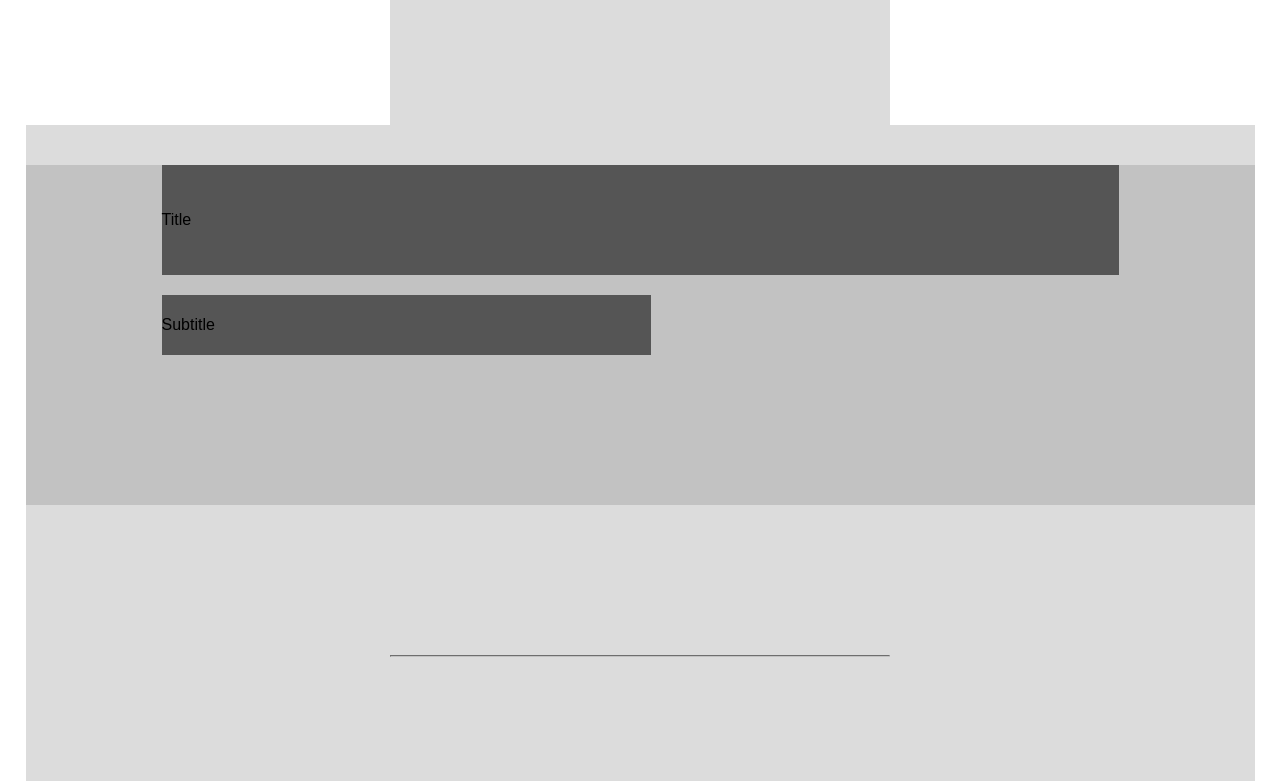
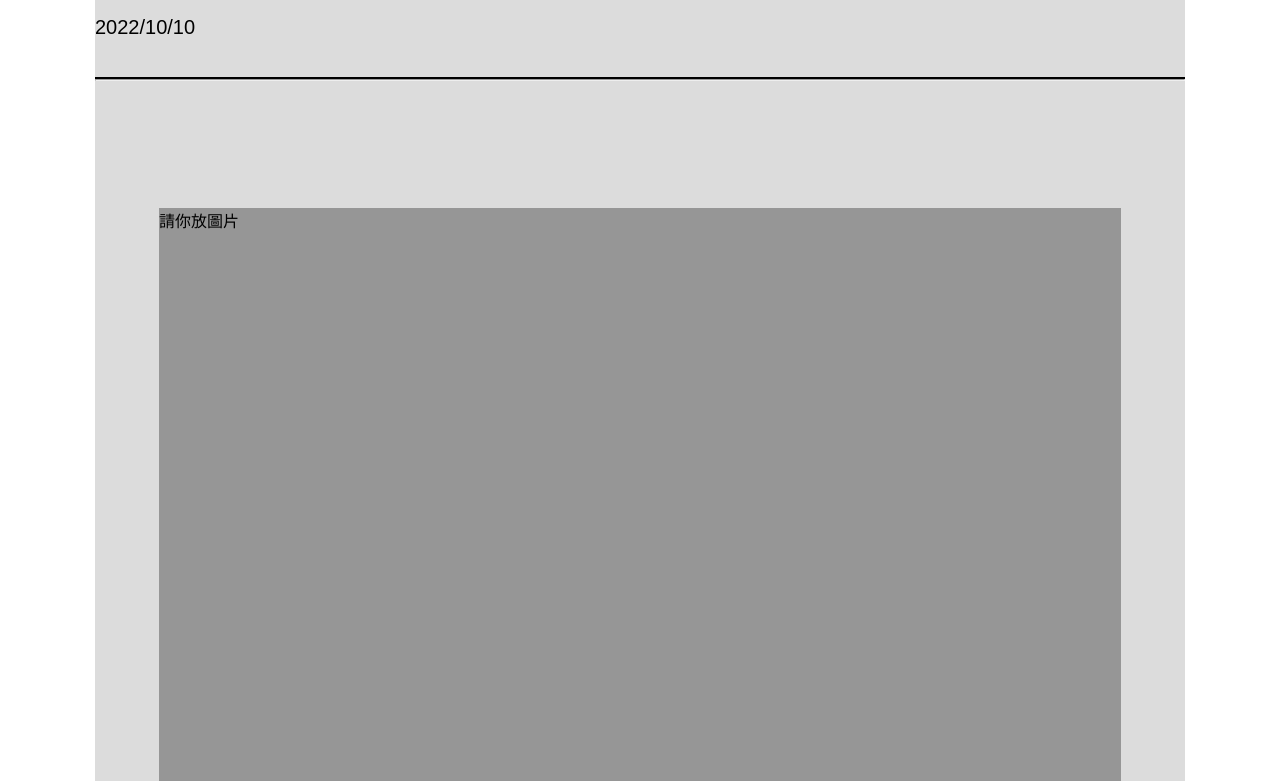
Before and after one commit to ATHZoA79/test_messenger, a plain HTML site: page news-detail.html in a window 1280 px wide. Shown: the part 337-1118 px from the top of the page. Drawn offline with nearby package versions, Linux system fonts and the light colour scheme; files whose address does not match are found by name.

Commit message:
網頁版除了字型及預留效果外已完成

```diff
--- a/news-detail.html
+++ b/news-detail.html
@@ -55,18 +55,18 @@
             <div class="page"><a href="#">首頁</a>&emsp;/&emsp;詳細訊息</div>
         </div>
         <div class="hr-head">
-            <hr>
+            <p>&nbsp;活&nbsp;動&nbsp;快&nbsp;訊&nbsp;</p>
         </div>
         <div class="news-container">
             <div class="news-header">
-                <div class="title">Title</div>
-                <div class="subtitle">Subtitle</div>
+                <div class="title">萬聖節活動開跑囉</div>
+                <div class="subtitle">2022/10/10</div>
             </div>
             <div class="hr-head">
                 <hr>
             </div>
-            <div class="news-banner"></div>
-            <div class="news-content"></div>
+            <div class="news-banner">請你放圖片</div>
+            <div class="news-content">請你打文字</div>
         </div>
     </main>
 
@@ -98,6 +98,8 @@
                 src="https://www.google.com/maps/embed?pb=!1m18!1m12!1m3!1d3639.6289181786256!2d120.66221005079632!3d24.184743577884394!2m3!1f0!2f0!3f0!3m2!1i1024!2i768!4f13.1!3m3!1m2!1s0x346917ccaa821ba1%3A0x9b258333d403eedb!2z6I-T5rSe55Sc6bue5bel5L2c5a6kLeazleW8j-WhlOmhnuOAgeS5s-mFquibi-ezleWkluW4tuW6lw!5e0!3m2!1szh-TW!2stw!4v1666022627521!5m2!1szh-TW!2stw"
                 allowfullscreen="" loading="lazy" referrerpolicy="no-referrer-when-downgrade"></iframe>
         </div>
+        <div class="copy-right">Copyright © 2022 菓洞甜點工作室 | 網站設計 ˙ 80 Sprint
+        </div>
     </footer>
 </body>
 
--- a/scss/index.scss
+++ b/scss/index.scss
@@ -556,6 +556,7 @@ main {
 
                     .swiper-product-img {
                         @include dimension(100%, 90%);
+                        padding-bottom: 47px;
                         // border: #901111 1px solid;
 
 
@@ -636,13 +637,13 @@ footer {
     }
 
     .copy-right {
-        width: 350px;
+        @include dimension(419px, 15px);
+        color: white;
         position: absolute;
         bottom: 18px;
         left: 50%;
         translate: -50% 0;
         font-size: 12px;
-        font-weight: 700;
         letter-spacing: 1px;
     }
 }
--- a/scss/nav&footer.scss
+++ b/scss/nav&footer.scss
@@ -321,13 +321,13 @@ footer {
     }
 
     .copy-right {
-        width: 350px;
+        @include dimension(419px, 15px);
+        color: white;
         position: absolute;
         bottom: 18px;
         left: 50%;
         translate: -50% 0;
         font-size: 12px;
-        font-weight: 700;
         letter-spacing: 1px;
     }
 }
--- a/scss/news-detail.scss
+++ b/scss/news-detail.scss
@@ -13,42 +13,50 @@ $darkgold: rgb(107, 78, 38);
 // -- End of variable --
 
 // -- animation
-@keyframes test {
-}
+@keyframes test {}
 
 // -- Define mixin --
 @mixin dimension($w, $h) {
   width: $w;
   height: $h;
-} // width, height
+}
+
+// width, height
 @mixin position-center {
   position: absolute;
   top: 50%;
   left: 50%;
   translate: -50% -50%;
 }
+
 @mixin flex-row($main, $sub) {
   display: flex;
   justify-content: $main;
   align-items: $sub;
-} // justify-content, align-items
+}
+
+// justify-content, align-items
 @mixin flex-col($main, $sub) {
   display: flex;
   flex-direction: column;
   justify-content: $main;
   align-items: $sub;
-} // justify-content, align-items
+}
+
+// justify-content, align-items
 @mixin image($uri) {
   background-image: url($uri);
   background-position: center;
   background-size: cover;
   background-repeat: no-repeat;
 }
+
 @mixin transition($time, $dealy, $funtion) {
   transition-duration: $time;
   transition-delay: $delay;
   transition-timing-function: $funtion;
 }
+
 @mixin background($bgcolor) {
   background-color: $bgcolor;
 }
@@ -57,6 +65,7 @@ $darkgold: rgb(107, 78, 38);
 
 main {
   width: 100%;
+
   .page-area {
     @include dimension(100%, 50px);
     // background-color: $grey-6;
@@ -82,43 +91,46 @@ main {
     }
   }
 
-  .hr-head {
-    @include dimension(500px, auto);
-    padding: 150px 0;
-    margin: auto;
-    background-color: $grey-9;
-    hr {
-      border-color: $grey-8;
-    }
-  }
+
+
   .news-container {
-    @include dimension(1229px, auto);
+    @include dimension(1090px, auto);
     margin: auto;
     padding: 40px 0 150px;
     background-color: $grey-9;
+
     .news-header {
       @include dimension(100%, auto);
-      padding: 0 136px 150px;
-      background-color: $grey-8;
+      @include flex-col(left, center);
+      // background-color: lightblue;
+      border-bottom: 2px solid black;
+
       .title {
         @include dimension(100%, 110px);
         @include flex-row(flex-start, center);
         margin-bottom: 20px;
-        background-color: $grey-5;
+        font-size: 24px;
+        // background-color: $grey-5;
       }
+
       .subtitle {
-        @include dimension(489px, 60px);
+        @include dimension(100%, 60px);
         @include flex-row(flex-start, center);
-        background-color: $grey-5;
+        padding-bottom: 39px;
+        font-size: 20px;
+        // background-color: $grey-5;
       }
     }
+
     .news-banner {
-      @include dimension(100%, 760px);
-      margin: 0 0 150px;
+      @include dimension(962px, 600px);
+      margin: 127px auto ;
       background-color: $grey-7;
     }
+
     .news-content {
-      @include dimension(100%, 350px);
+      @include dimension(962px, 350px);
+      margin: 133px auto;
       background-color: $grey-3;
     }
   }
```
Also changed, not shown: AboutUs.html (+3 -0 lines), index.html (+4 -0 lines), news.html (+3 -0 lines), product.html (+3 -0 lines), css/index.css, css/nav&footer.css, css/news-detail.css, 3 other files.
